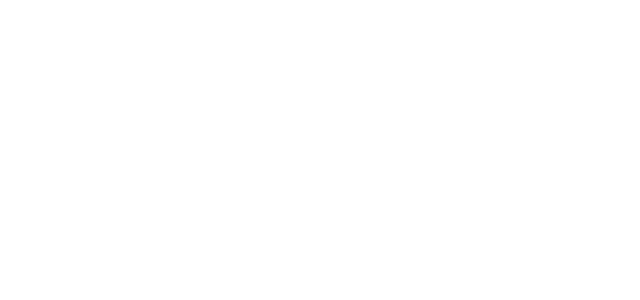
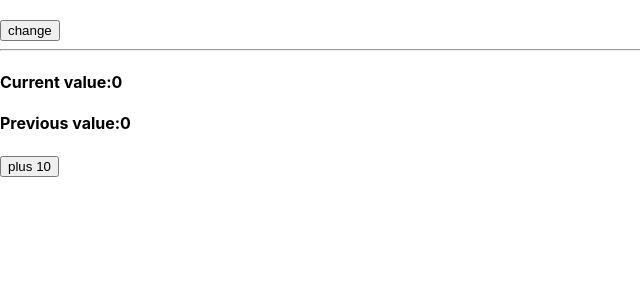
Before and after one commit to Olya151515/react_ts, a React (Create React App) app: page / in a window 1280 px wide. Shown: the top 300 px of the page, without its empty margins (0-640 px from the left). Built offline with nearby package versions, Linux system fonts and the light colour scheme.

Commit message:
first commit Lesson3

```diff
--- a/src/App.tsx
+++ b/src/App.tsx
@@ -1,11 +1,33 @@
-import React,{FC} from 'react';
+import React, {FC, useState} from 'react';
 import './App.css';
+import {useToggle} from "./hooks/hook_useToggle";
+import {usePrevious} from "./hooks/usePrevious";
 
 const App:FC = () => {
+
+
+    const[num,setNum] = useState(0);
+    let [currentValue,prevValue] = usePrevious<number>(num);
+
+    let{changeHandler,value}= useToggle(false);
   return (
-    <>
+      <>
+          <h3>{value}</h3>
+          <button onClick={() => {
+              console.log(value);
+              changeHandler();
+          }}>change
+          </button>
 
-    </>
+          <hr/>
+          <h4>Current value:{currentValue}</h4>
+          <h4>Previous value:{prevValue}</h4>
+          <button onClick={() => {
+              setNum(currentValue += 10)
+          }}>plus 10
+          </button>
+
+      </>
   );
 }
 
--- /dev/null
+++ b/src/hooks/hook_useToggle.ts
@@ -0,0 +1,10 @@
+import {useState} from "react";
+
+export const useToggle = <T> (inputValue:boolean)=>{
+
+    const [value , setValue] = useState<boolean>(inputValue);
+    const changeHandler = () => setValue((prevState) => !prevState);
+
+    return {changeHandler,value};
+
+}
--- /dev/null
+++ b/src/hooks/usePrevious.ts
@@ -0,0 +1,15 @@
+import {useRef} from "react";
+
+
+export const usePrevious =<T>(value:number):number[]=>{
+    let currentValue = useRef<number>(value);
+    let prevValue = useRef(0);
+
+    if(value !== currentValue.current){
+        prevValue.current = currentValue.current;
+        currentValue.current = value;
+    }
+
+    return[currentValue.current, prevValue.current];
+
+}
```
